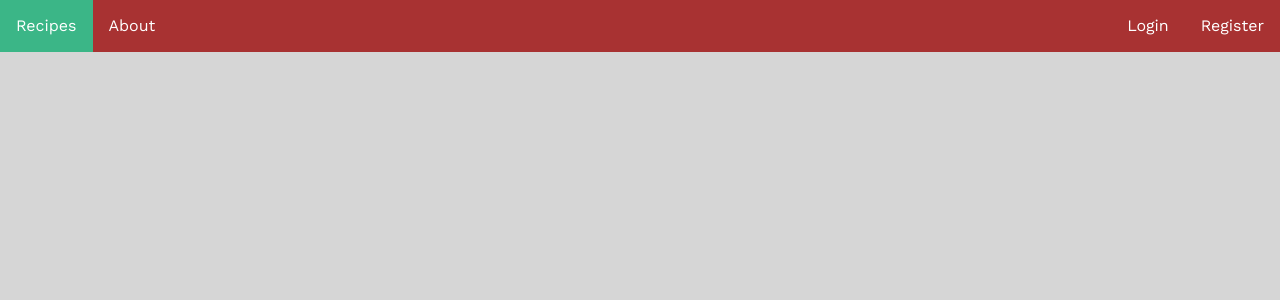
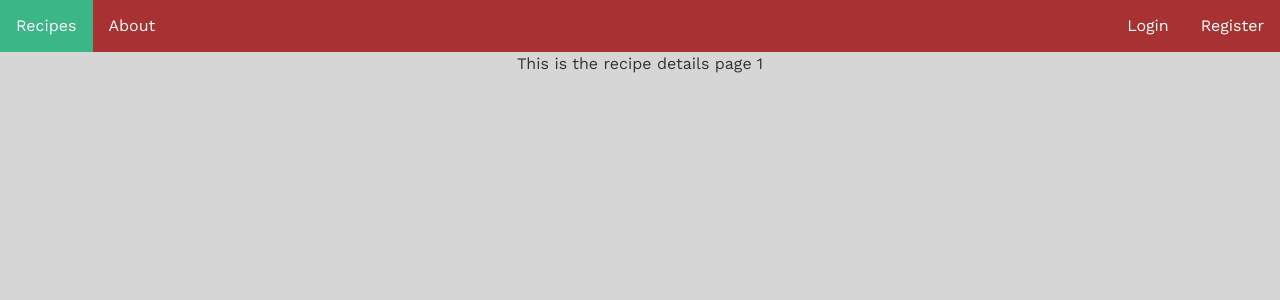
Before and after one commit to VangelIliev/SoftuniReactProject, a React (Create React App) app in the folder softuni-react/: page /RecipeDetails/1 in a window 1280 px wide. Shown: the top 300 px of the page. Built offline with nearby package versions, Linux system fonts and the light colour scheme; no server answers.

Commit message:
Implementing initial state of recipe details

```diff
--- a/softuni-react/src/App.js
+++ b/softuni-react/src/App.js
@@ -4,6 +4,7 @@ import LogIn from './components/login/login';
 import AddRecipe from './components/addRecipe/addRecipe';
 import Recipes from  './components/recipes/recipes';
 import MyRecipes from './components/myRecipes/myRecipes';
+import RecipeDetails from './components/recipeDetails/recipeDetails';
 import { Routes, Route} from 'react-router-dom';
 import { useState} from 'react';
 import { onAuthStateChanged} from "firebase/auth";
@@ -29,11 +30,12 @@ function App() {
         <AuthContext.Provider value={user}>
         <Header/>
         <Routes>
-          <Route path='Register' element={<Register />} />
-          <Route path='Login' element={<LogIn />} />
-          <Route path="AddRecipe" element={<AddRecipe />} />
-          <Route path="Recipes" element={<Recipes />} />
-          <Route path="MyRecipes" element={<MyRecipes/>} />
+          <Route path='Register' element={ <Register /> } />
+          <Route path='Login' element={ <LogIn /> } />
+          <Route path="AddRecipe" element={ <AddRecipe /> } />
+          <Route path="Recipes" element={ <Recipes /> } />
+          <Route path="MyRecipes" element={ <MyRecipes/> } />
+          <Route path="RecipeDetails/:recipeId" element={ <RecipeDetails/> } />
         </Routes>
         </AuthContext.Provider>
 
--- /dev/null
+++ b/softuni-react/src/components/recipeDetails/recipeDetails.js
@@ -0,0 +1,10 @@
+import { useParams } from "react-router-dom";
+
+function RecipeDetails(){
+    const params = useParams();
+    return(
+        <div>This is the recipe details page {params.recipeId}</div>
+    )
+}
+
+export default RecipeDetails;
```
Also changed, not shown: softuni-react/src/components/recipeDetails/RecipeDetails.module.css (added).
